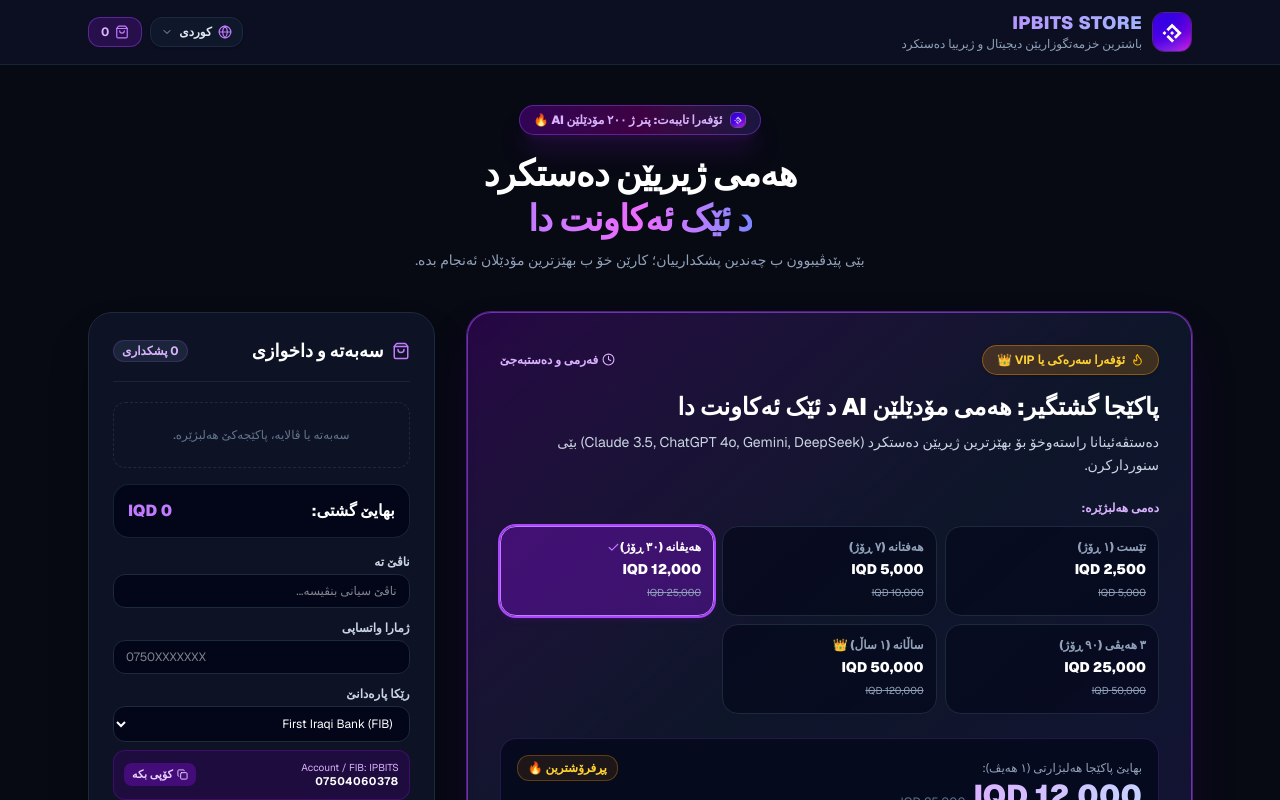
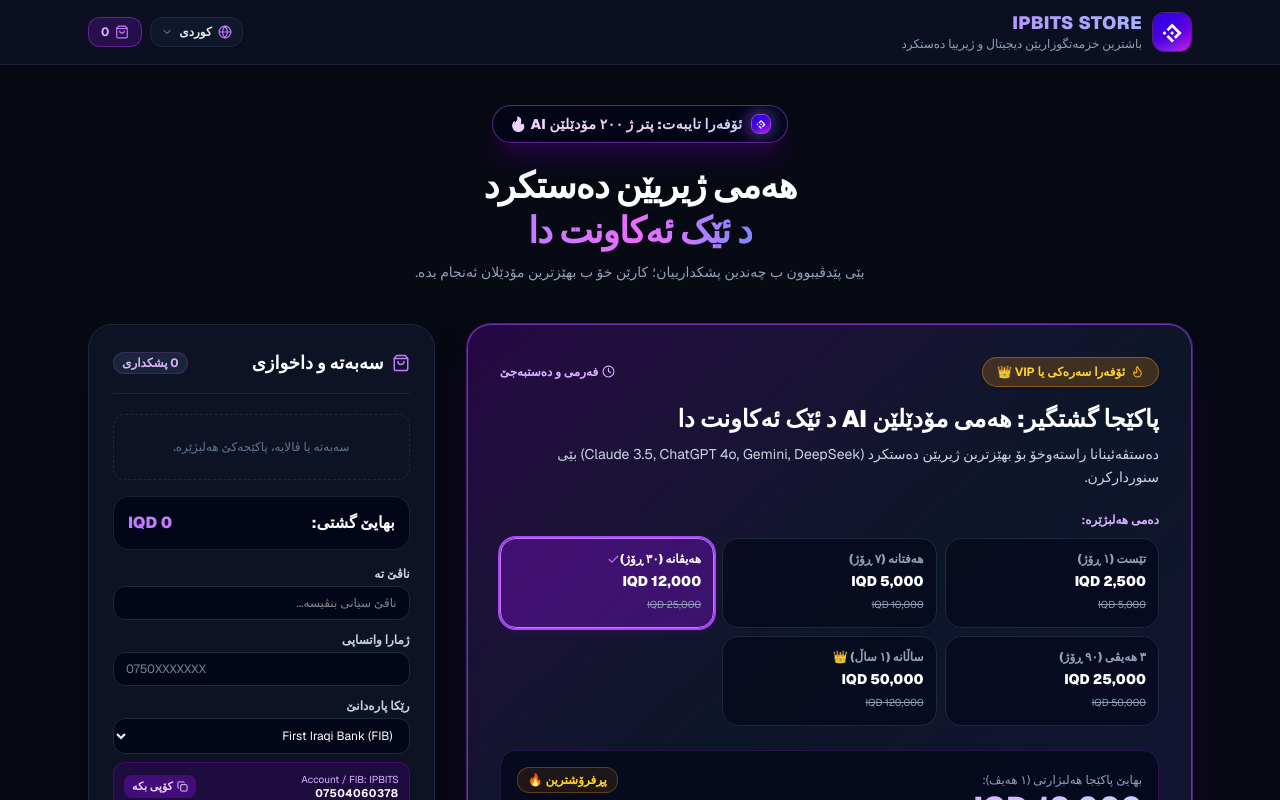
Before and after one commit to ipbits/IPBITS-STORE, a Next.js app: page / in a window 1280 px wide. Shown: the top 800 px of the page. Built offline with nearby package versions, Linux system fonts and the light colour scheme.

Commit message:
update website

```diff
--- a/src/app/page.js
+++ b/src/app/page.js
@@ -455,15 +455,25 @@ export default function StorePage() {
       {/* ناڤەرۆکا سەرەکی */}
       <main className="max-w-6xl mx-auto px-4 sm:px-6 mt-6 sm:mt-10 mb-16 flex-1">
 
-        {/* سەردێڕێ پاقژ دگەل لۆگۆیێ تە یێ فەرمی د باجێ دا */}
+        {/* سەردێڕێ پاقژ */}
         <div ref={productsSectionRef} className="text-center max-w-3xl mx-auto mb-8 sm:mb-10">
-          <div className="inline-flex items-center gap-2 bg-gradient-to-r from-purple-950/80 via-fuchsia-950/80 to-indigo-950/80 text-purple-300 px-3.5 py-1.5 rounded-full text-[11px] sm:text-xs font-black mb-4 border border-purple-500/40 shadow-xl shadow-purple-900/30">
-            <img
-              src="/logo.png"
-              alt="IPBITS"
-              className="w-4 h-4 rounded-md object-cover border border-purple-400/50 shrink-0"
-            />
-            <span>{t.heroBadge}</span>
+
+          {/* 👈 ئەڤە جهێ باجێ ئەنیمەیشندارە */}
+          <div className="relative inline-flex items-center gap-2 px-4 py-2 rounded-full border border-purple-500/50 bg-slate-950/80 backdrop-blur-xl shadow-xl shadow-purple-950/50 mb-5 group overflow-hidden transition-all duration-300 hover:border-purple-400 hover:scale-105">
+            <div className="absolute inset-0 -translate-x-full group-hover:translate-x-full transition-transform duration-1000 bg-gradient-to-r from-transparent via-purple-500/20 to-transparent pointer-events-none" />
+
+            <div className="relative flex items-center justify-center">
+              <span className="absolute -inset-0.5 rounded-lg bg-gradient-to-r from-purple-500 to-indigo-500 opacity-60 blur-sm animate-pulse" />
+              <img
+                src="/logo.png"
+                alt="IPBITS"
+                className="relative w-5 h-5 rounded-lg object-cover border border-purple-400/60 shadow-md transform transition-transform duration-500 group-hover:rotate-12 group-hover:scale-110"
+              />
+            </div>
+
+            <span className="text-xs sm:text-sm font-black bg-gradient-to-r from-purple-200 via-pink-200 to-indigo-200 bg-clip-text text-transparent tracking-wide">
+              {t.heroBadge}
+            </span>
           </div>
 
           <h2 className="text-2xl sm:text-4xl font-black tracking-tight text-white mb-2 leading-tight">
```
